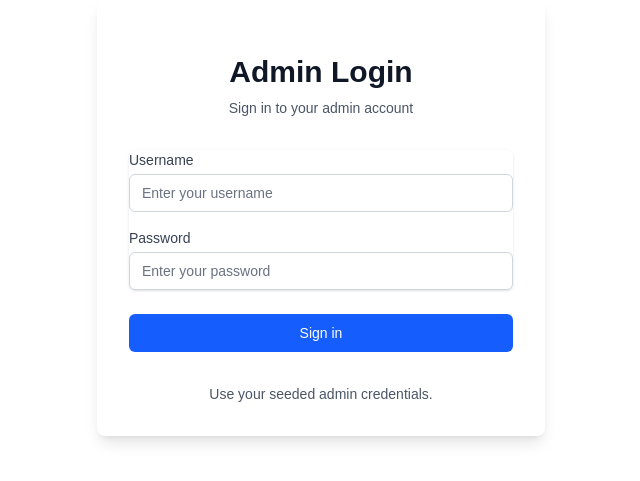
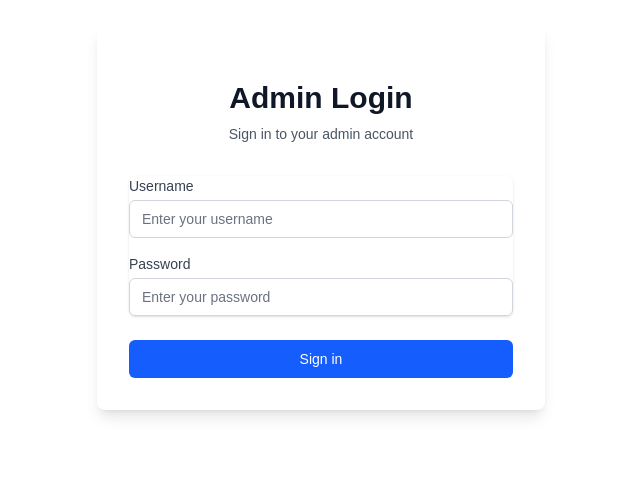
Before and after one commit to kavindu-udara/lumi, a Next.js app in the folder lumi-backend/: page /login in a window 1280 px wide. Shown: the part 183-664 px from the top of the page, without its empty margins (319-959 px from the left). Built offline with nearby package versions, Linux system fonts and the light colour scheme.

Commit message:
Remove instruction text for admin credentials from LoginPage

```diff
--- a/lumi-backend/app/login/page.tsx
+++ b/lumi-backend/app/login/page.tsx
@@ -170,10 +170,6 @@
             )}
           </button>
         </form>
-
-        <div className="text-center text-sm text-gray-600">
-          <p>Use your seeded admin credentials.</p>
-        </div>
       </div>
     </div>
   );
```
